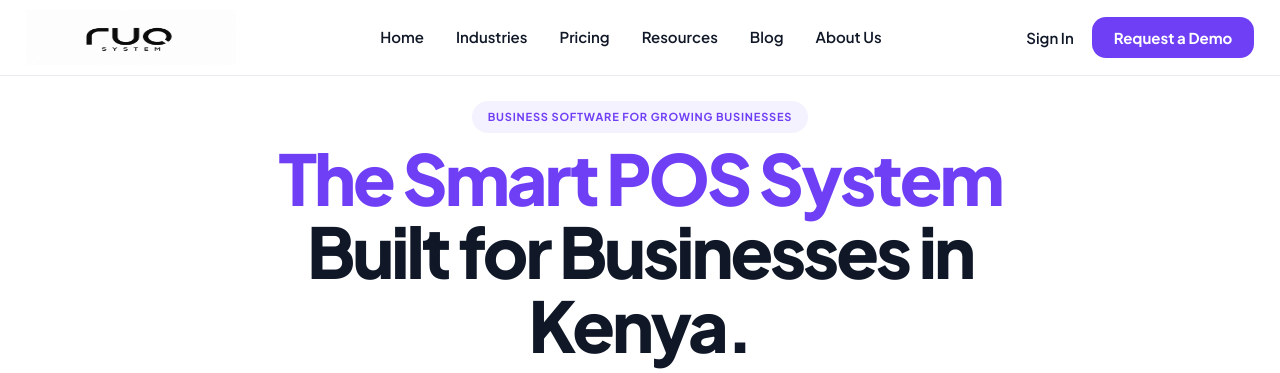
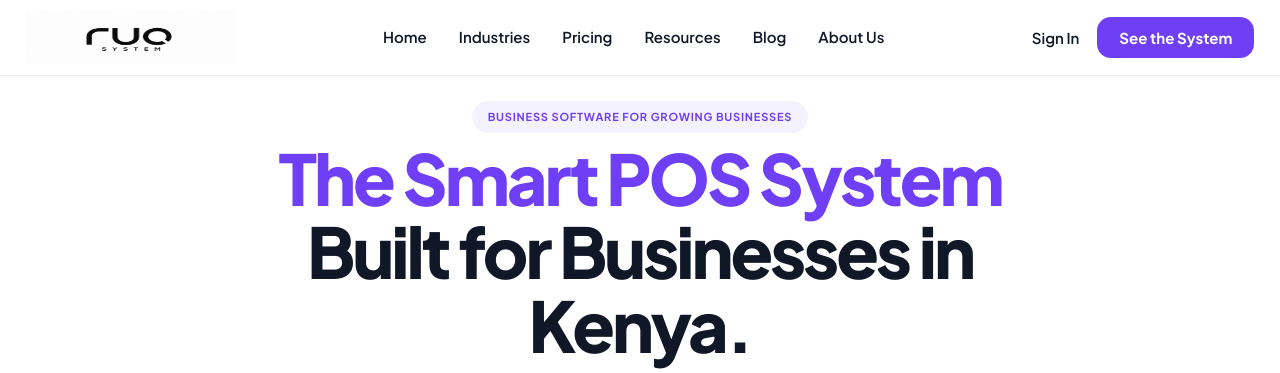
Before and after one commit to ruo-edwin/ruosystem-website, a FastAPI app: page / in a window 1280 px wide. Shown: the top 373 px of the page. Run offline with FastAPI, Linux system fonts and the light colour scheme.

Commit message:
updated link

```diff
--- a/templates/base.html
+++ b/templates/base.html
@@ -403,8 +403,8 @@ cursor:pointer;
                     Sign In
                 </a>
 
-                <a href="#"  onclick="gtag('event', 'request_demo_click'); openWizard(); return false;" class="demo-btn">
-                    Request a Demo
+                <a href="https://pos-10-production.up.railway.app/auth/demo"  onclick="gtag('event', 'request_demo_click'); return false;" class="demo-btn">
+                    See the System
                 </a>
 
             </div>
@@ -485,8 +485,8 @@ cursor:pointer;
                 to manage their sales, inventory and profits.
             </p>
 
-            <a href="#"  onclick="gtag('event', 'request_demo_click'); openWizard(); return false;" class="demo-btn">
-                Request a Demo
+            <a href="https://pos-10-production.up.railway.app/auth/demo"  onclick="gtag('event', 'request_demo_click');  return false;" class="demo-btn">
+                See the System
             </a>
 
         </div>
--- a/templates/home.html
+++ b/templates/home.html
@@ -1803,8 +1803,8 @@ Ruo Systems provides POS System in Kenya, inventory management and business soft
 
                 </ul>
 
-                <a href="#"  onclick="gtag('event', 'request_demo_click'); openWizard(); return false;" class="outline-btn">
-                    Request Demo
+                <a href="https://pos-10-production.up.railway.app/auth/demo"  onclick="gtag('event', 'request_demo_click'); return false;" class="outline-btn">
+                  Explore the System yourself →
                 </a>
 
             </div>
@@ -1856,9 +1856,9 @@ Ruo Systems provides POS System in Kenya, inventory management and business soft
 
                 </ul>
 
-                <a href="#"  onclick="gtag('event', 'request_demo_click'); openWizard(); return false;" class="gradient-btn">
-
-                    Get Started
+                <a href="https://pos-10-production.up.railway.app/auth/demo"  onclick="gtag('event', 'request_demo_click'); return false;" class="gradient-btn">
+
+                    See the system and get started →
 
                 </a>
 
```
